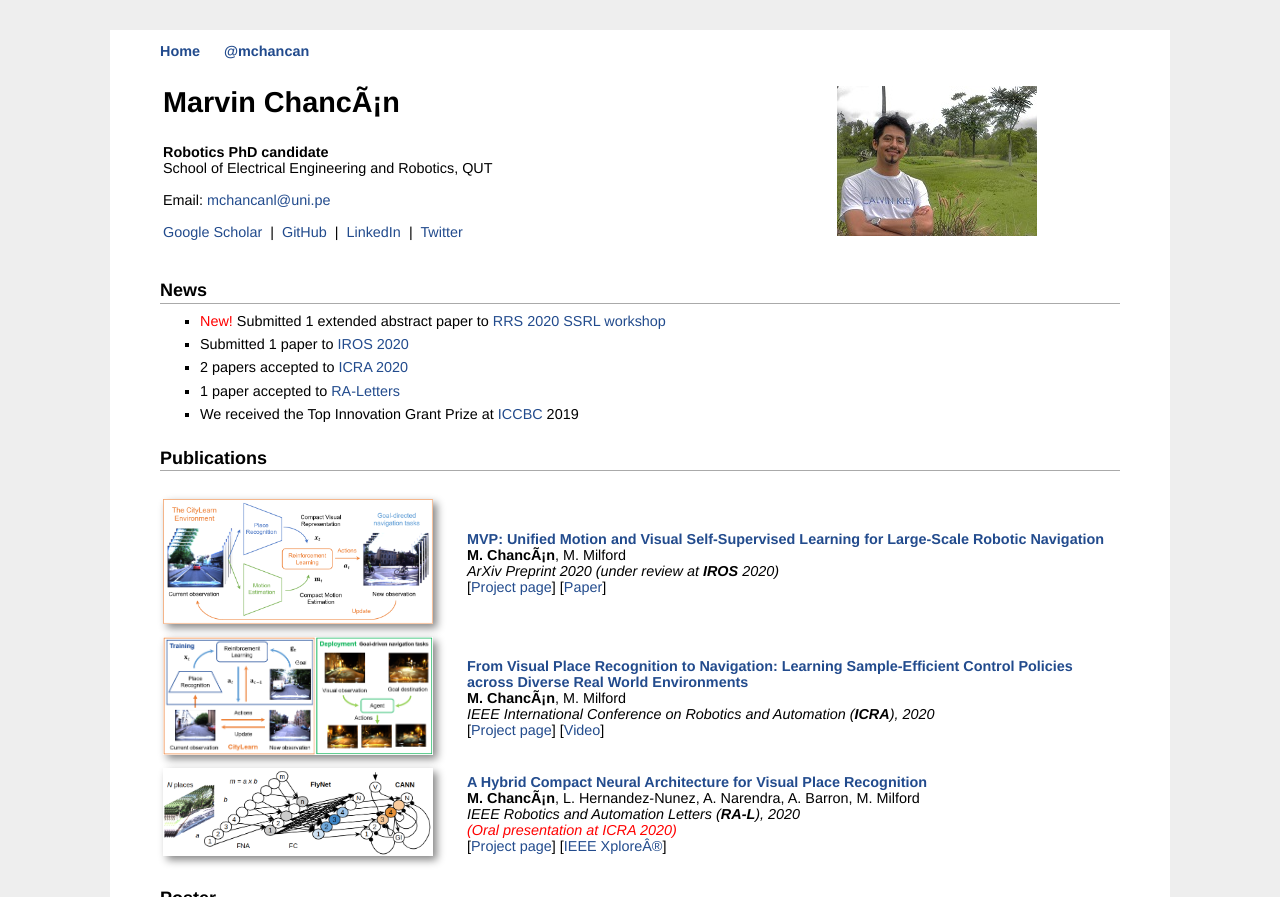
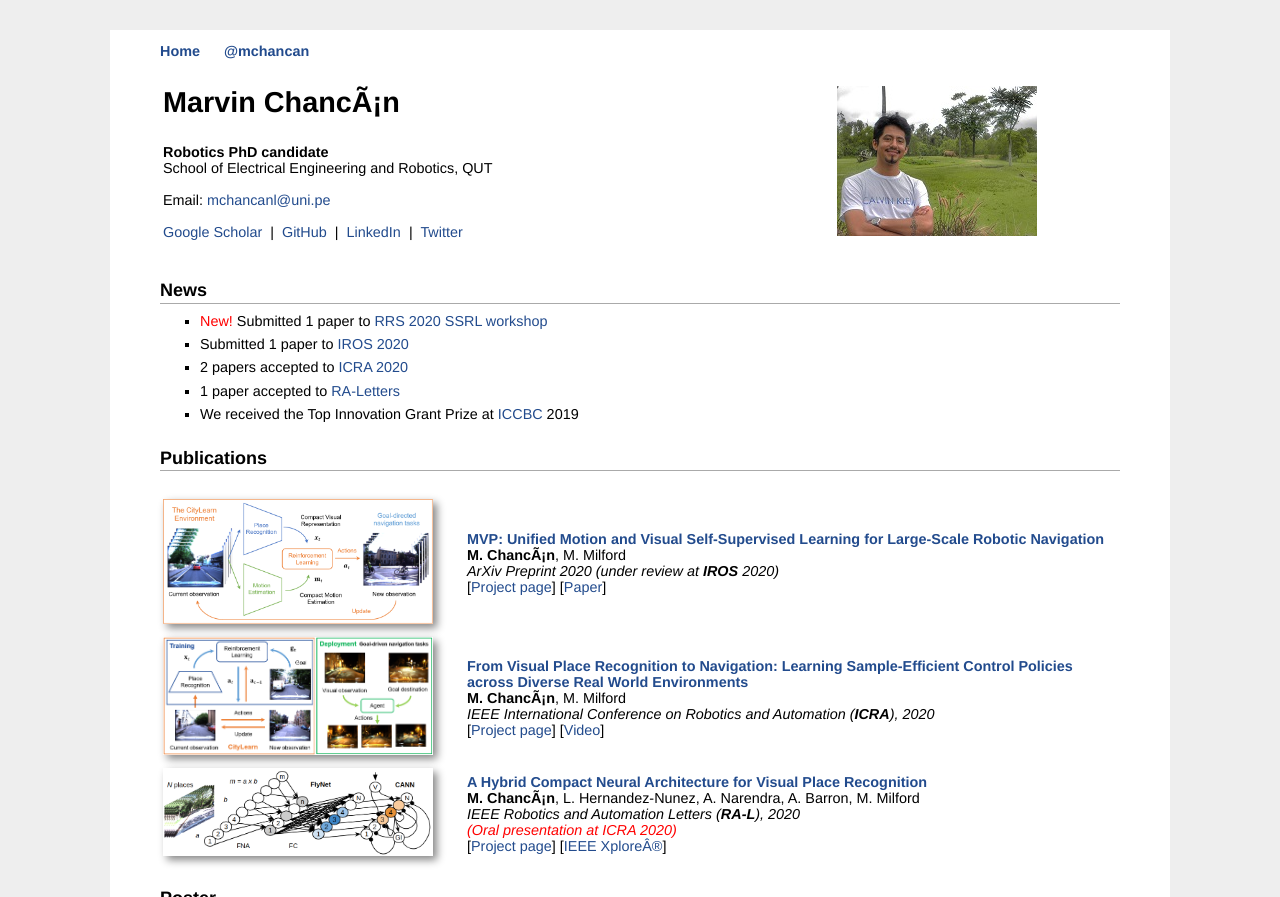
Before and after one commit to mchancan/mchancan.github.io, a Jekyll site: the page built from index.html, in a window 1280 px wide, cut to the strip 0-897 px from the top of the page. Built offline with Jekyll 4.4.1, drawn with Linux system fonts in a browser that asks for light colours; comment, search, counter and statistics services are not loaded.

Commit message:
Update index.html

```diff
--- a/index.html
+++ b/index.html
@@ -35,7 +35,7 @@ title: Marvin
 
 <h2>News</h2>
 <ul>
-	<li><font color = 'red'>New!</font> Submitted 1 extended abstract paper to <a href="https://www.brainlinks-braintools.uni-freiburg.de/rss20-ssrl/">RRS 2020 SSRL workshop</a></li>
+	<li><font color = 'red'>New!</font> Submitted 1 paper to <a href="https://www.brainlinks-braintools.uni-freiburg.de/rss20-ssrl/">RRS 2020 SSRL workshop</a></li>
 	<li>Submitted 1 paper to <a href="http://iros2020.org">IROS 2020</a></li>
 	<li>2 papers accepted to <a href="http://icra2020.org">ICRA 2020</a></li>
 	<li>1 paper accepted to <a href="https://ieeexplore.ieee.org/xpl/aboutJournal.jsp?punumber=7083369">RA-Letters</a></li>
```
